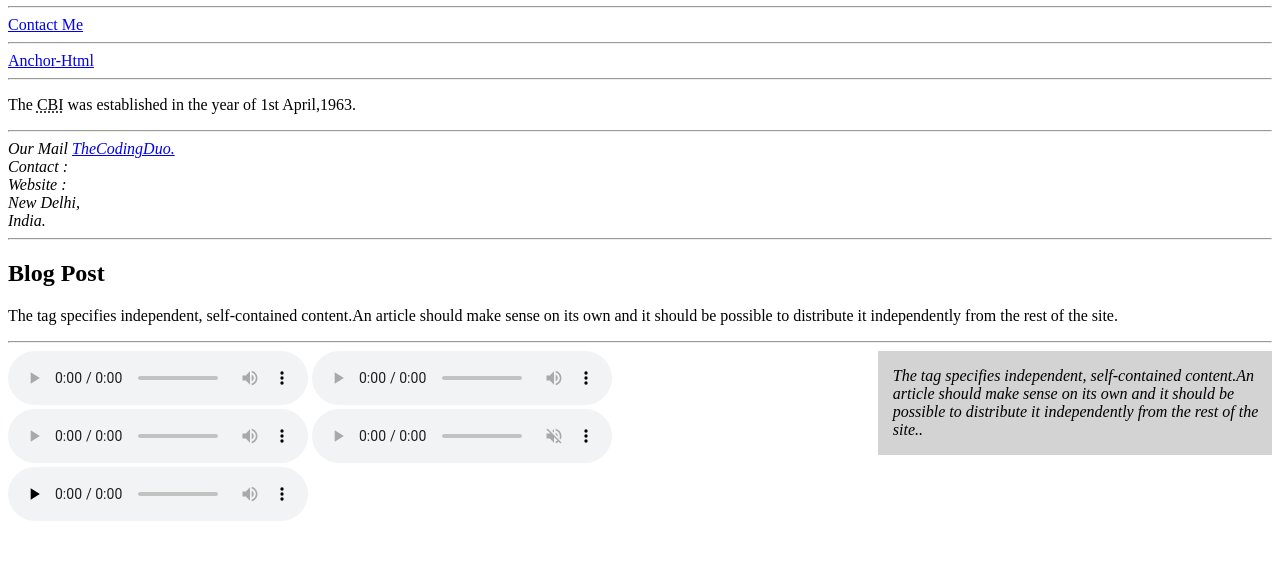
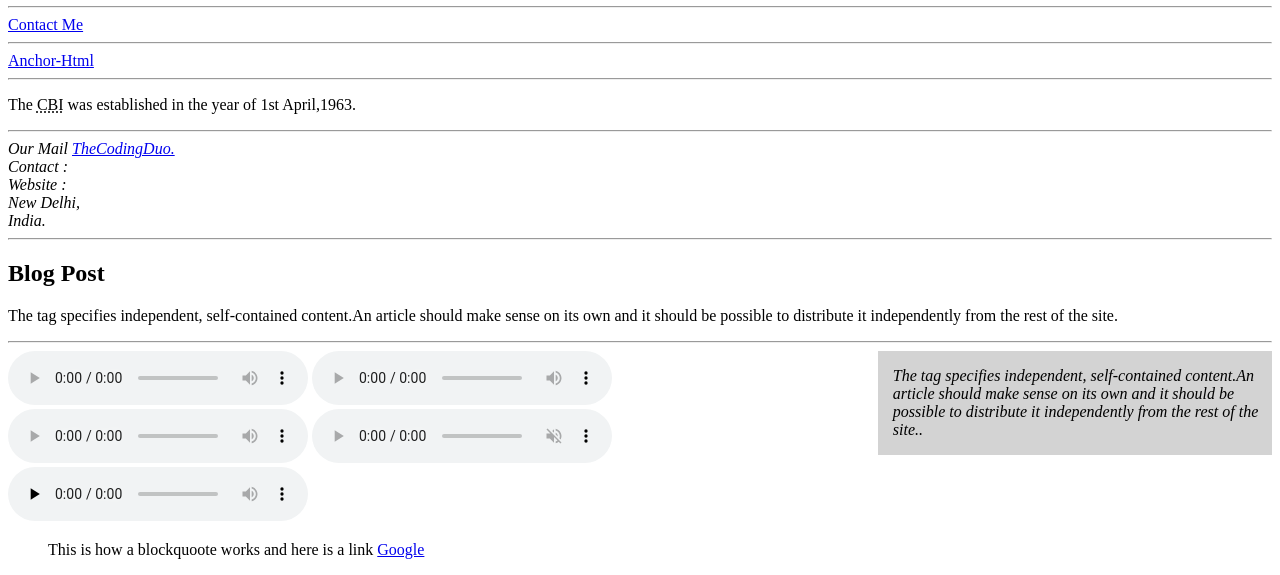
Before and after one commit to GdharamTEJ/HTML-Beginner2Advanced, a plain HTML site: page index.html in a window 1280 px wide. Shown: the part 1357-1932 px from the top of the page. Before the commit the page ends 1890 px from the top, so only its background shows below. Drawn offline with Linux system fonts and the light colour scheme.

Commit message:
still updating

```diff
--- a/index.html
+++ b/index.html
@@ -123,7 +123,7 @@
     <a href="/Example/Anchor.html" target="_main">Anchor-Html</a>
     <hr>
 
-    <!-- Abbr Tag -->
+    <!-- Abbr Tag - will show the text when you hover -->
     <p>The <abbr title="Central Bureau of Investigation">CBI</abbr> was established in the year of 1st April,1963.</p>
     <hr>
 
@@ -173,7 +173,8 @@
         <source src="Song.mp3" type="audio/ogg">
     </audio>
 
-    <!-- Pending... -->
+    <!-- blockquote -->
+    <blockquote>This is how a blockquoote works and here is a link <a href="www.google.com">Google</a></blockquote>
 </body>
 
 </html>
```
